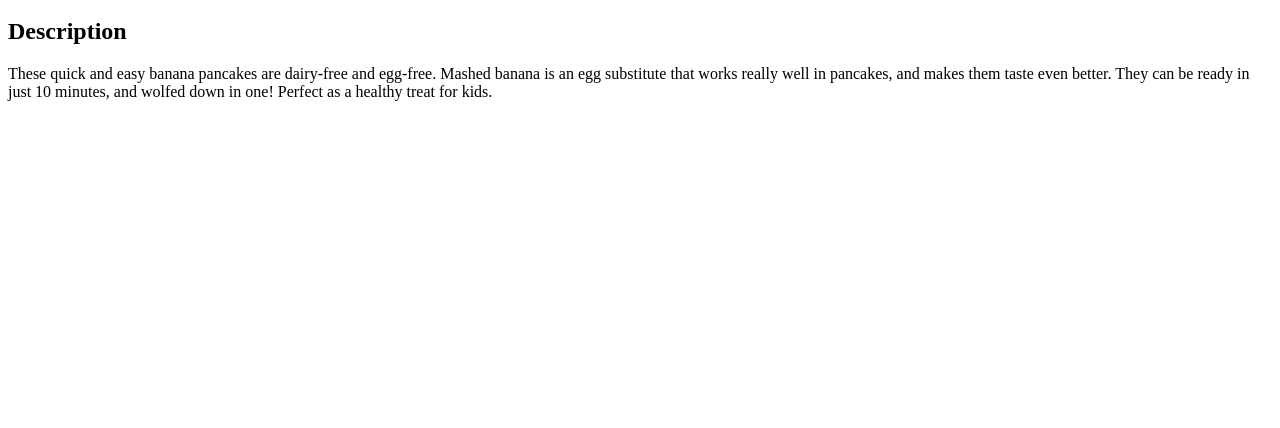
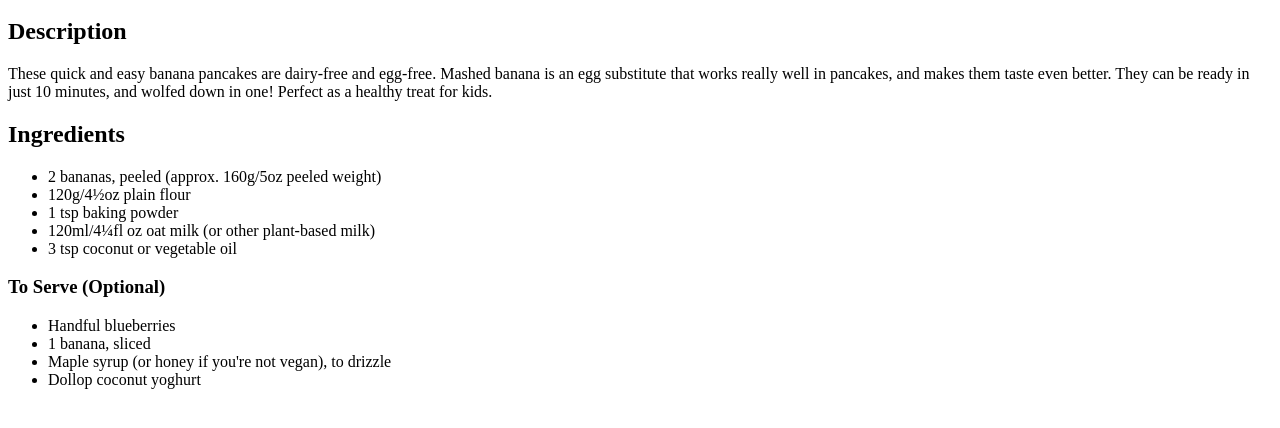
Before and after one commit to mujaahid-ek/odin-recipes, a plain HTML site: page recipes/banana-pancakes.html in a window 1280 px wide. Shown: the part 100-528 px from the top of the page. Drawn offline with Linux system fonts and the light colour scheme.

Commit message:
Add ingredients list

```diff
--- a/recipes/banana-pancakes.html
+++ b/recipes/banana-pancakes.html
@@ -13,5 +13,22 @@
 
     <h2>Description</h2>
     <p>These quick and easy banana pancakes are dairy-free and egg-free. Mashed banana is an egg substitute that works really well in pancakes, and makes them taste even better. They can be ready in just 10 minutes, and wolfed down in one! Perfect as a healthy treat for kids.</p>
+
+    <h2>Ingredients</h2>
+    <ul>
+        <li>2 bananas, peeled (approx. 160g/5oz peeled weight)</li>
+        <li>120g/4½oz plain flour</li>
+        <li>1 tsp baking powder</li>
+        <li>120ml/4¼fl oz oat milk (or other plant-based milk)</li>
+        <li>3 tsp coconut or vegetable oil</li>
+    </ul>
+
+    <h3>To Serve (Optional)</h3>
+    <ul>
+        <li>Handful blueberries</li>
+        <li>1 banana, sliced</li>
+        <li>Maple syrup (or honey if you're not vegan), to drizzle</li>
+        <li>Dollop coconut yoghurt</li>
+    </ul>
 </body>
 </html>
```
